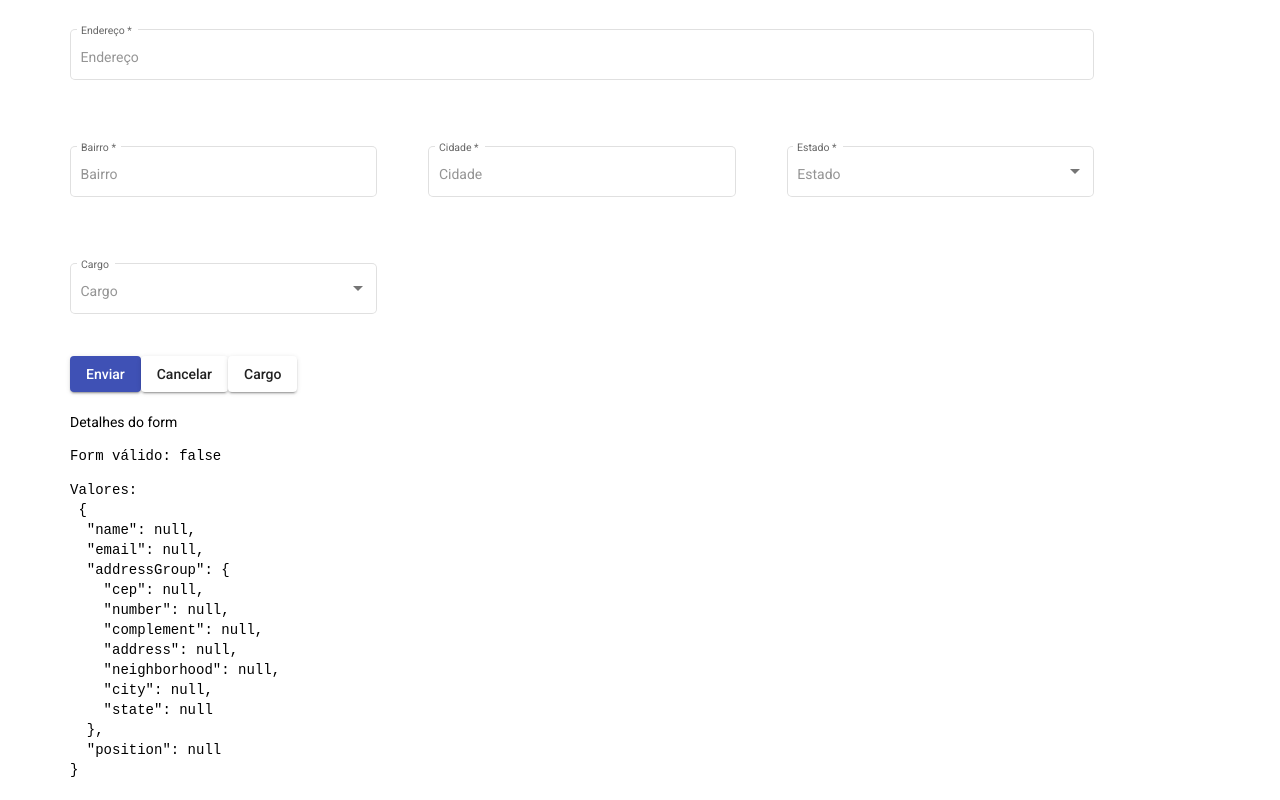
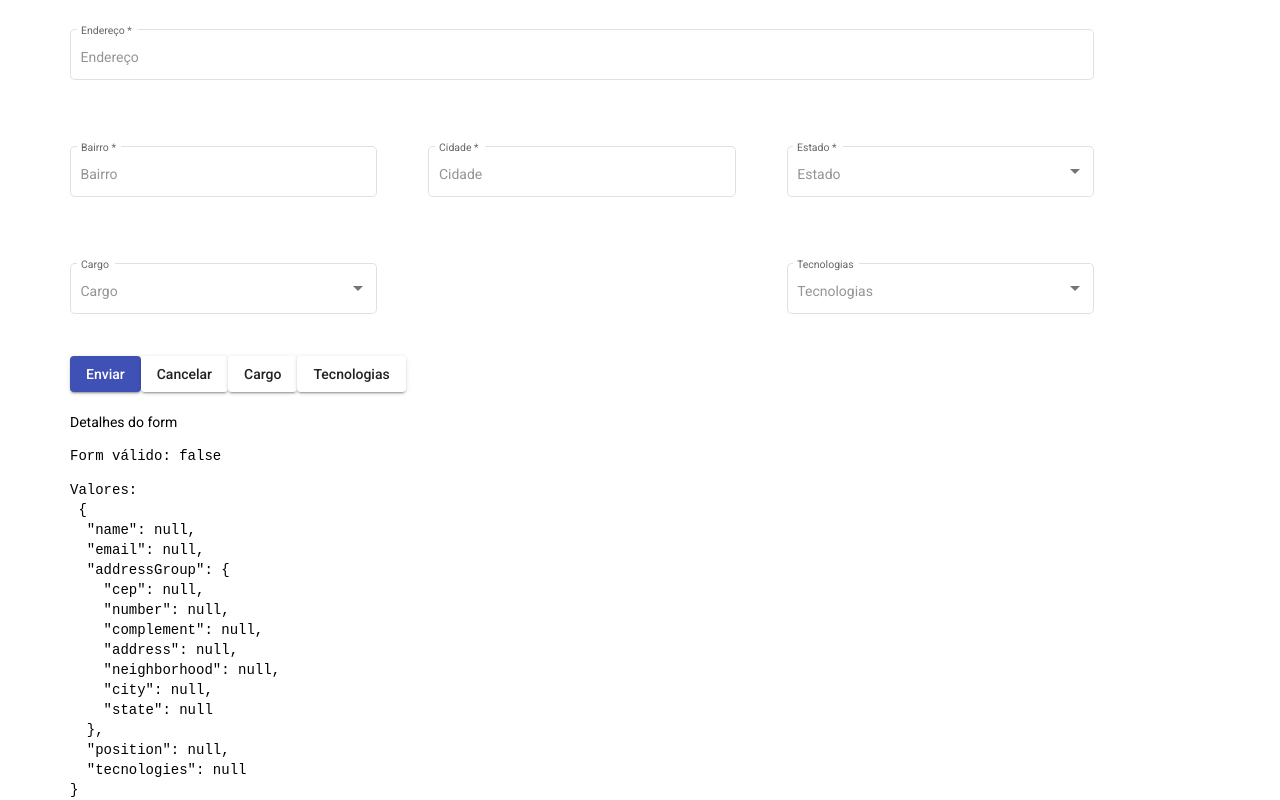
Before and after one commit to leticiamazzo/course-angular, an Angular app in the folder forms/: page /dataForm in a window 1280 px wide. Shown: the part 486-1286 px from the top of the page. Built offline with nearby package versions, Linux system fonts and the light colour scheme.

Commit message:
create multiple select

```diff
--- a/forms/src/app/data-form/data-form.component.html
+++ b/forms/src/app/data-form/data-form.component.html
@@ -79,6 +79,15 @@
           </mat-option>
         </mat-select>
       </mat-form-field>
+
+      <mat-form-field appearance="outline">
+        <mat-label>Tecnologias</mat-label>
+        <mat-select multiple placeholder="Tecnologias" id="tecnology" formControlName="tecnologies">
+          <mat-option *ngFor="let tecnology of tecnologies" [value]="tecnology.name">
+            {{ tecnology.description }}
+          </mat-option>
+        </mat-select>
+      </mat-form-field>
     </div>
 
 
@@ -88,6 +97,7 @@
     <button mat-raised-button (click)="resetData()">Cancelar</button>
     <!-- 30FM - Cria essa função pra setar o valor que seja um objeto -->
     <button mat-raised-button (click)="setPosition()">Cargo</button>
+    <button mat-raised-button (click)="setTecnologies()">Tecnologias</button>
 
   </form>
 
--- a/forms/src/app/data-form/data-form.component.ts
+++ b/forms/src/app/data-form/data-form.component.ts
@@ -22,6 +22,7 @@ export class DataFormComponent implements OnInit {
 
   // 28FM - cria varáivel cargos para receber valores vindos do service
   positions: any[];
+  tecnologies: any[]
 
   constructor(
     private formBuilder: FormBuilder,
@@ -41,6 +42,7 @@ export class DataFormComponent implements OnInit {
 
     // 29FM - Recebe valores vindos do serviço
     this.positions = this.dropdownService.getDataStates();
+    this.tecnologies = this.dropdownService.getTecnologies();
 
     // 4FM - cria formulário no momento da inicialização do componente
     // 2 FORMAS
@@ -73,7 +75,8 @@ export class DataFormComponent implements OnInit {
       }),
 
       // 26FM - Adiciona campo no formulário reativo
-      position: [null]
+      position: [null],
+      tecnologies: [null]
     });
   }
 
@@ -199,11 +202,14 @@ export class DataFormComponent implements OnInit {
   }
 
   comparePositions(obj1, obj2): boolean {
-    console.log('teste');
-
     return obj1 && obj2 ?
       (obj1.name === obj2.name && obj1.level === obj2.level) :
       obj1 === obj2;
+  }
+
+  // 32FM - Cria essa função pra setar múltiplos valores
+  setTecnologies() {
+    return this.form.get('tecnologies').setValue(['java', 'javascript'])
   }
 }
 
--- a/forms/src/app/shared/services/dropdown.service.ts
+++ b/forms/src/app/shared/services/dropdown.service.ts
@@ -29,4 +29,13 @@ export class DropdownService {
       { name: 'Dev', level: 'Senior', description: 'Dev Sr' }
     ]
   }
+
+  getTecnologies() {
+    return  [
+      { name: 'java', description: 'Java' },
+      { name: 'javascript', description: 'JavaScript' },
+      { name: 'php', description: 'PHP' },
+      { name: 'ruby', description: 'Ruby' },
+    ];
+  }
 }
```
